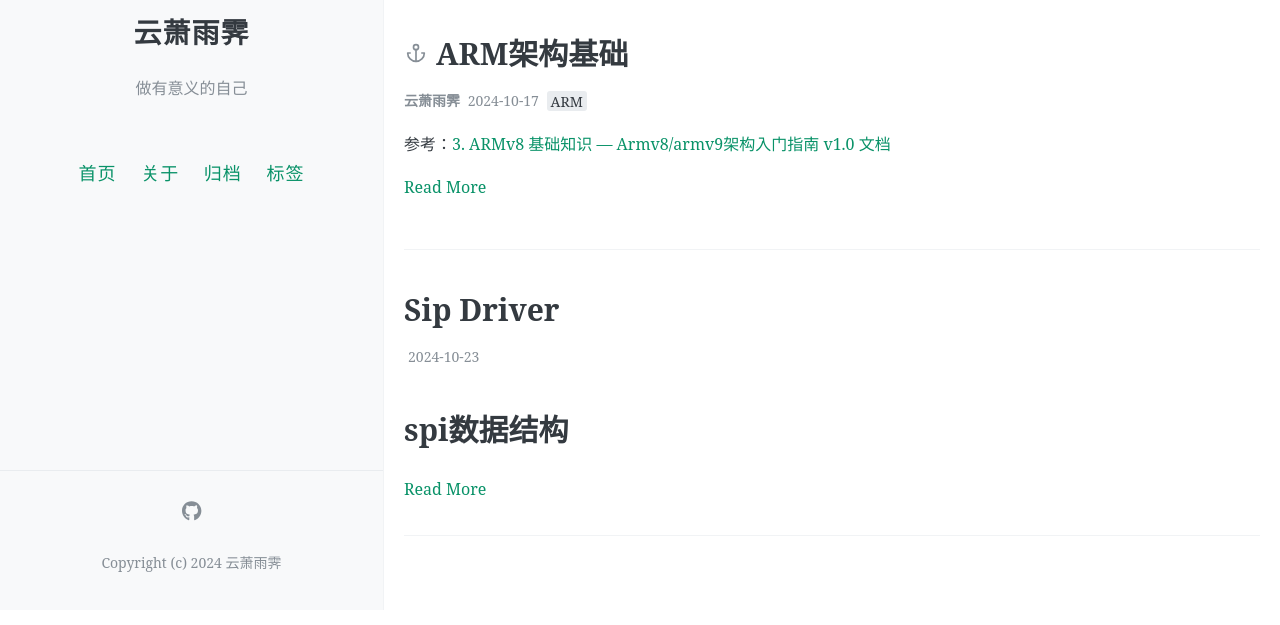
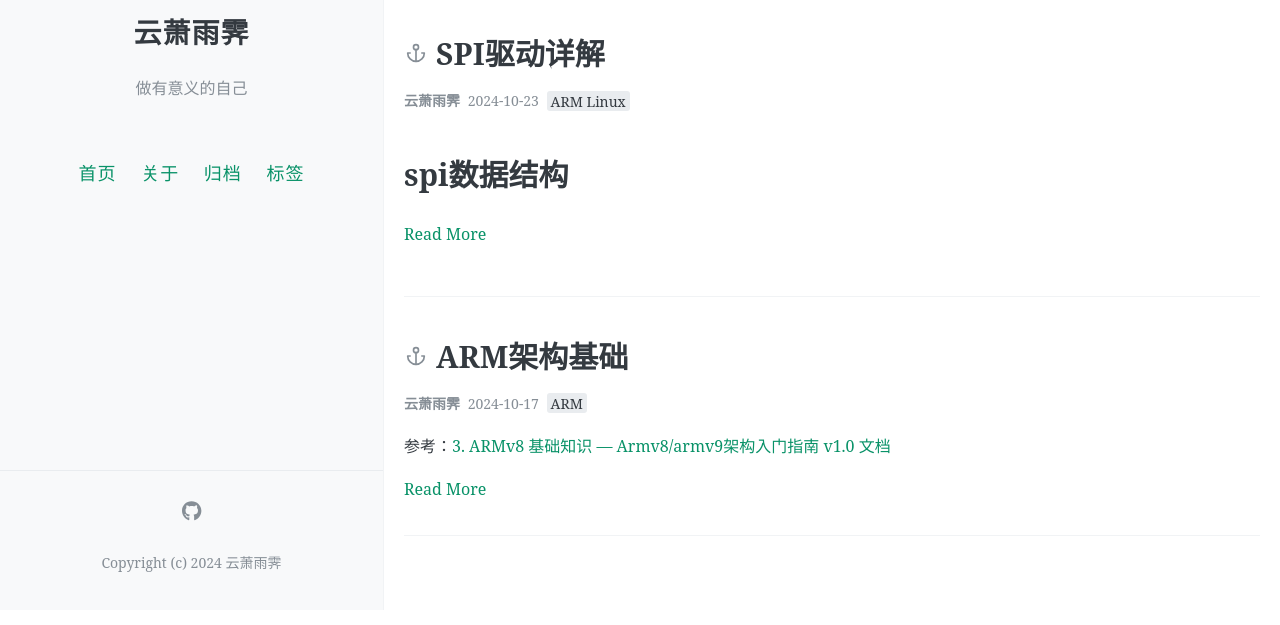
Before and after one commit to yunX-yv/yunX-yv.github.io, a Jekyll site: the page built from index.html, in a window 1280 px wide. Shown: the part 290-915 px from the top of the page. Built offline with Jekyll 4.4.1, drawn with Linux system fonts in a browser that asks for light colours; the list of posts is cut into pages by our own code; comment, search, counter and statistics services are not loaded; part of the change alters nothing that is shown.

Commit message:
Add files via upload

````diff
--- a/_posts/2024-10-23-sip-driver.md
+++ b/_posts/2024-10-23-sip-driver.md
@@ -1,6 +1,18 @@
+---
+layout: post
+title: SPI驱动详解
+date: 2024-10-23
+author: 云萧雨霁
+tags: [ARM Linux]
+comments: true
+toc: true
+pinned: true
+
+---
+
 # spi数据结构
 
-[RK3399平台开发系列讲解（SPI子系统）4.13、SPI子系统之数据结构的解析_rk3399 有没有 qspi-CSDN博客](https://xuesong.blog.csdn.net/article/details/113824436)![](.\pic\2024-10-23-spi-driver\1718244342296-8be7f17e-ed9c-451c-b863-b4e17cee7f22.png)
+[RK3399平台开发系列讲解（SPI子系统）4.13、SPI子系统之数据结构的解析_rk3399 有没有 qspi-CSDN博客](https://xuesong.blog.csdn.net/article/details/113824436)![](https://raw.githubusercontent.com/yunX-yv/yunX-yv.github.io/master/_posts/pic/2024-10-23-spi-driver/1718244342296-8be7f17e-ed9c-451c-b863-b4e17cee7f22.png)
 
 ## spi_bus_type SPI 总线
 ## spi_driver 外设驱动枚举
@@ -56,14 +68,14 @@ struct spi_device {
 [【驱动】SPI驱动分析(四)-关键API解析 - 学习，积累，成长 - 博客园](https://www.cnblogs.com/dongxb/p/17868580.html)
 
 ## SPI 匹配框架：
-![](.\pic\2024-10-23-spi-driver\1652603351165-37cfe16e-4a7a-4c63-a85a-2c3ed6c5a4a3.png)
+![](https://raw.githubusercontent.com/yunX-yv/yunX-yv.github.io/master/_posts/pic/2024-10-23-spi-driver/1652603351165-37cfe16e-4a7a-4c63-a85a-2c3ed6c5a4a3.png)
 
-![画板](.\pic\2024-10-23-spi-driver\1718268362778-ab26567a-2559-47e4-a27f-bd8e9608de7a.jpeg)
+![画板](https://raw.githubusercontent.com/yunX-yv/yunX-yv.github.io/master/_posts/pic/2024-10-23-spi-driver/1718268362778-ab26567a-2559-47e4-a27f-bd8e9608de7a.jpeg)
 
 ### APP 调用流程
-![](C:\Users\xiaodq\Desktop\新建文件夹\pic\2024-10-23-spi-driver\1729661536506-e2d07017-d0d8-45b3-ae7b-5b33f2408ed6.png)
+![](https://raw.githubusercontent.com/yunX-yv/yunX-yv.github.io/master/_posts/pic/2024-10-23-spi-driver/1729661536506-e2d07017-d0d8-45b3-ae7b-5b33f2408ed6.png)
 
-![](C:\Users\xiaodq\Desktop\新建文件夹\pic\2024-10-23-spi-driver\1718022963517-5cb42138-921b-432b-afc1-5f38616e3c4b.png)
+![](https://raw.githubusercontent.com/yunX-yv/yunX-yv.github.io/master/_posts/pic/2024-10-23-spi-driver/1718022963517-5cb42138-921b-432b-afc1-5f38616e3c4b.png)
 
 **参考：**
 
@@ -356,7 +368,7 @@ spi写-读操作
 ### SPI 传输数据管理：
 SPI 传输数据可以使用多个`spi_message` 管理多个要传输的数据`spi_transfer`。
 
-![画板](C:\Users\xiaodq\Desktop\新建文件夹\pic\2024-10-23-spi-driver\1727007072760-4a4d5c3e-663d-4e23-bf26-01a5b9e1fabb.jpeg)
+![画板](https://raw.githubusercontent.com/yunX-yv/yunX-yv.github.io/master/_posts/pic/2024-10-23-spi-driver/1727007072760-4a4d5c3e-663d-4e23-bf26-01a5b9e1fabb.jpeg)
 
 ```c
 int spi_write_then_read(struct spi_device *spi,
@@ -444,14 +456,14 @@ static int __spi_sync(struct spi_device *spi, struct spi_message *message)
 
 遍历 message 发送所用 transfer。
 
-![](https://cdn.nlark.com/yuque/0/2024/png/21562848/1729663851536-de722f5b-9c7d-401c-9628-dc0916a029c4.png)
+![](https://raw.githubusercontent.com/yunX-yv/yunX-yv.github.io/master/_posts/pic/2024-10-23-spi-driver/1729663851536-de722f5b-9c7d-401c-9628-dc0916a029c4.png)
 
 <font style="color:rgb(62, 67, 73);">SPI驱动器有两种类型，这里称为：</font>
 
 + **<font style="color:rgb(62, 67, 73);">Controller drivers</font>**<font style="color:rgb(62, 67, 73);"> 控制器驱动程序 :控制器可以内置于片上系统处理器中，并且通常同时支持控制器和目标角色。这些驱动程序与硬件寄存器接触，并可能使用 DMA。或者它们可以是 PIO bitbangers，只需要 GPIO 引脚。</font>
 + **<font style="color:rgb(62, 67, 73);">Protocol drivers</font>**<font style="color:rgb(62, 67, 73);"> 协议驱动程序 :它们通过控制器驱动程序传递消息，以便与 SPI 链路另一端的目标或控制器设备进行通信</font>
 
-![画板](C:\Users\xiaodq\Desktop\新建文件夹\pic\2024-10-23-spi-driver\1722511536666-e221be88-27c6-4b4c-b80b-be8261a7894b.jpeg)
+![画板](https://raw.githubusercontent.com/yunX-yv/yunX-yv.github.io/master/_posts/pic/2024-10-23-spi-driver/1722511536666-e221be88-27c6-4b4c-b80b-be8261a7894b.jpeg)
 
 # spi控制器驱动
 
@@ -513,7 +525,7 @@ spi0: spi@1c05000 {
 
 **gpio 模拟 SPI 控制器：**
 
-![](C:\Users\xiaodq\Desktop\新建文件夹\pic\2024-10-23-spi-driver\1718884108019-cf7aa701-be34-4af6-a7dc-0a9d9898beb7.png)
+![](https://raw.githubusercontent.com/yunX-yv/yunX-yv.github.io/master/_posts/pic/2024-10-23-spi-driver/1718884108019-cf7aa701-be34-4af6-a7dc-0a9d9898beb7.png)
 
 ## SPI 控制器层设备匹配
 SPI 设备树节点参数文档：**Linux\Documentation\devicetree\bindings\spi\spi-bus.txt**
@@ -682,21 +694,21 @@ c = spi_controller_get_devdata(ctlr);
 
 ### SPI 硬件控制器初始化
 #### SPI 中断初始化
-![](C:\Users\xiaodq\Desktop\新建文件夹\pic\2024-10-23-spi-driver\1729324742081-9fb55809-e251-45cb-9431-093d8963f111.png)
+![](https://raw.githubusercontent.com/yunX-yv/yunX-yv.github.io/master/_posts/pic/2024-10-23-spi-driver/1729324742081-9fb55809-e251-45cb-9431-093d8963f111.png)
 
-![](C:\Users\xiaodq\Desktop\新建文件夹\pic\2024-10-23-spi-driver\1729324674609-60c253e2-8dcc-40d2-9e38-ccde48c5925f.png)
+![](https://raw.githubusercontent.com/yunX-yv/yunX-yv.github.io/master/_posts/pic/2024-10-23-spi-driver/1729324674609-60c253e2-8dcc-40d2-9e38-ccde48c5925f.png)
 
 #### 填写必要硬件信息
-![](C:\Users\xiaodq\Desktop\新建文件夹\pic\2024-10-23-spi-driver\1729325887224-712aa6f7-34f4-4189-a9d1-5ddad4e2e058.png)
+![](https://raw.githubusercontent.com/yunX-yv/yunX-yv.github.io/master/_posts/pic/2024-10-23-spi-driver/1729325887224-712aa6f7-34f4-4189-a9d1-5ddad4e2e058.png)
 
 ## SPI 传输框架
 ### 控制器驱动提供接口
 <font style="color:rgb(34, 40, 50);">Linux中使用spi_master结构体描述SPI控制器，有两套传输方法：</font>
 
-![](C:\Users\xiaodq\Desktop\新建文件夹\pic\2024-10-23-spi-driver\1729661401350-9cf711a8-d12a-4e1a-a530-172a42650b5a.png)
+![](https://raw.githubusercontent.com/yunX-yv/yunX-yv.github.io/master/_posts/pic/2024-10-23-spi-driver/1729661401350-9cf711a8-d12a-4e1a-a530-172a42650b5a.png)
 
 ####  `__spi_sync`
-![](pic/84_spi_transfer_old.png)![旧控制器驱动架构](C:\Users\xiaodq\Desktop\新建文件夹\pic\2024-10-23-spi-driver\1724246410734-34161012-3a2e-499c-8a4b-10f326a913c4.png)![新控制器驱动架构](C:\Users\xiaodq\Desktop\新建文件夹\pic\2024-10-23-spi-driver\1724246417195-2a1e76c4-f7f0-4ff9-959c-3250d358bbfe.png)
+![](pic/84_spi_transfer_old.png)![旧控制器驱动架构](https://raw.githubusercontent.com/yunX-yv/yunX-yv.github.io/master/_posts/pic/2024-10-23-spi-driver/1724246410734-34161012-3a2e-499c-8a4b-10f326a913c4.png)![新控制器驱动架构](https://raw.githubusercontent.com/yunX-yv/yunX-yv.github.io/master/_posts/pic/2024-10-23-spi-driver/1724246417195-2a1e76c4-f7f0-4ff9-959c-3250d358bbfe.png)
 
 ## 控制器驱动解读：
 ### 设置时钟频率
@@ -737,17 +749,17 @@ static void cdns_spi_config_clock_freq(struct spi_device *spi,
 
 在 底层实现了多种设备的驱动代码，这些驱动代码在控制器驱动的实现流程上是一样的，但是对于寄存器的操作却有所不同。
 
-![](C:\Users\xiaodq\Desktop\新建文件夹\pic\2024-10-23-spi-driver\1724598769068-f34d3783-444a-4755-9130-7993160502f7.png)
+![](https://raw.githubusercontent.com/yunX-yv/yunX-yv.github.io/master/_posts/pic/2024-10-23-spi-driver/1724598769068-f34d3783-444a-4755-9130-7993160502f7.png)
 
-![](C:\Users\xiaodq\Desktop\新建文件夹\pic\2024-10-23-spi-driver\1724598788883-c969eab1-4335-45df-aed2-cb066806c50e.png)
+![](https://raw.githubusercontent.com/yunX-yv/yunX-yv.github.io/master/_posts/pic/2024-10-23-spi-driver/1724598788883-c969eab1-4335-45df-aed2-cb066806c50e.png)
 
 为了减少使用重复的代码，imx 在实行上将控制器的底软和控制器核心进行了分离：
 
-![画板](C:\Users\xiaodq\Desktop\新建文件夹\pic\2024-10-23-spi-driver\1724599163402-0da3a524-d890-4e4e-b92a-0fb961051a78.jpeg)
+![画板](https://raw.githubusercontent.com/yunX-yv/yunX-yv.github.io/master/_posts/pic/2024-10-23-spi-driver/1724599163402-0da3a524-d890-4e4e-b92a-0fb961051a78.jpeg)
 
 控制器核心并不识别使用什么驱动，而是调用相同的接口，这些接口在 platform 中通过私有数据的方式提供到 probe，然后在 probe 中提供给 spi master 控制器。
 
-![画板](C:\Users\xiaodq\Desktop\新建文件夹\pic\2024-10-23-spi-driver\1724599759502-961d0787-3294-4873-a97d-314664d94f9d.jpeg)
+![画板](https://raw.githubusercontent.com/yunX-yv/yunX-yv.github.io/master/_posts/pic/2024-10-23-spi-driver/1724599759502-961d0787-3294-4873-a97d-314664d94f9d.jpeg)
 
 ## completion
 `completion` 是内核提供的 `transfer masage` 管理接口
@@ -774,7 +786,7 @@ spidev0: spidev@0 {
 ```
 
 ## spidev 接口
-![](C:\Users\xiaodq\Desktop\新建文件夹\pic\2024-10-23-spi-driver\1724162876469-7370781f-c674-4287-b56b-a3990e8288aa.png)
+![](https://raw.githubusercontent.com/yunX-yv/yunX-yv.github.io/master/_posts/pic/2024-10-23-spi-driver/1724162876469-7370781f-c674-4287-b56b-a3990e8288aa.png)
 
 ## 使用 spidev
 <font style="color:rgb(51, 51, 51);">内核提供的测试程序：</font>`<font style="color:rgb(51, 51, 51);background-color:rgb(243, 244, 244);">tools\spi\spidev_fdx.c</font>`
@@ -787,14 +799,14 @@ spidev0: spidev@0 {
 + <font style="color:rgb(51, 51, 51);">-r N：读N个字节</font>
 
 ## 源码解析：
-![画板](C:\Users\xiaodq\Desktop\新建文件夹\pic\2024-10-23-spi-driver\1723205148065-dd02daa9-0db4-4d97-ab4e-c33b19027c77.jpeg)
+![画板](https://raw.githubusercontent.com/yunX-yv/yunX-yv.github.io/master/_posts/pic/2024-10-23-spi-driver/1723205148065-dd02daa9-0db4-4d97-ab4e-c33b19027c77.jpeg)
 
 ### 多个 dev 管理方式：
 spidev 每匹配成功一个，便会把 spi 设备信息保存到 spi list 中
 
-![](C:\Users\xiaodq\Desktop\新建文件夹\pic\2024-10-23-spi-driver\1724162777192-1ef5fb07-66d4-4e61-88ca-3292fa09e4ce.png)
+![](https://raw.githubusercontent.com/yunX-yv/yunX-yv.github.io/master/_posts/pic/2024-10-23-spi-driver/1724162777192-1ef5fb07-66d4-4e61-88ca-3292fa09e4ce.png)
 
 ### 内核空间和用户空间数据交互
-![](C:\Users\xiaodq\Desktop\新建文件夹\pic\2024-10-23-spi-driver\1724163152910-a142d5db-f696-4e58-9dfd-af4176cd9a8e.png)
+![](https://raw.githubusercontent.com/yunX-yv/yunX-yv.github.io/master/_posts/pic/2024-10-23-spi-driver/1724163152910-a142d5db-f696-4e58-9dfd-af4176cd9a8e.png)
 
-![](C:\Users\xiaodq\Desktop\新建文件夹\pic\2024-10-23-spi-driver\1724163167661-1f7dcfe3-3a32-4168-b3db-11fea8b466b6.png)
+![](https://raw.githubusercontent.com/yunX-yv/yunX-yv.github.io/master/_posts/pic/2024-10-23-spi-driver/1724163167661-1f7dcfe3-3a32-4168-b3db-11fea8b466b6.png)
````
Also changed, not shown: _posts/pic/2024-10-23-spi-driver/1729663851536-de722f5b-9c7d-401c-9628-dc0916a029c4.png (added).
